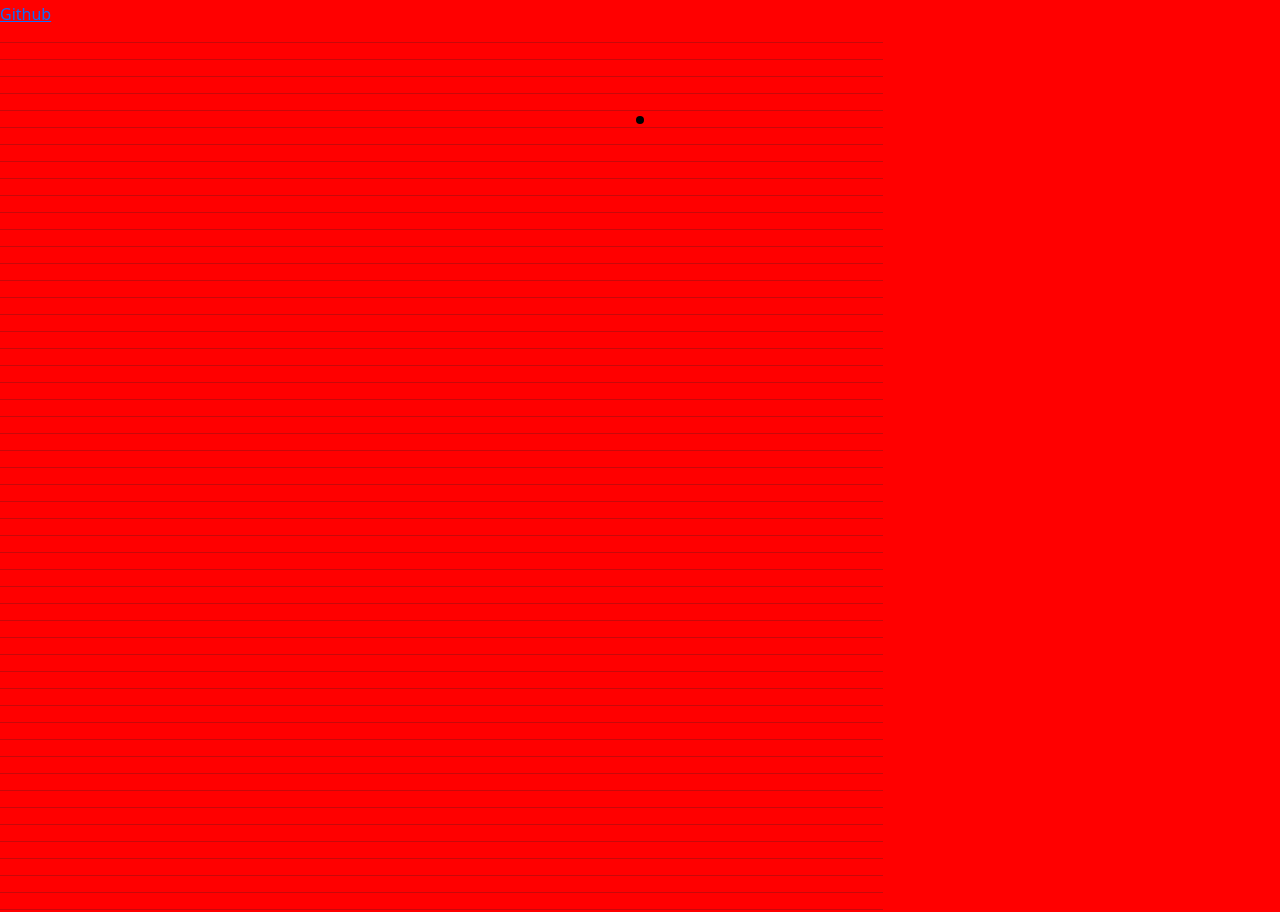
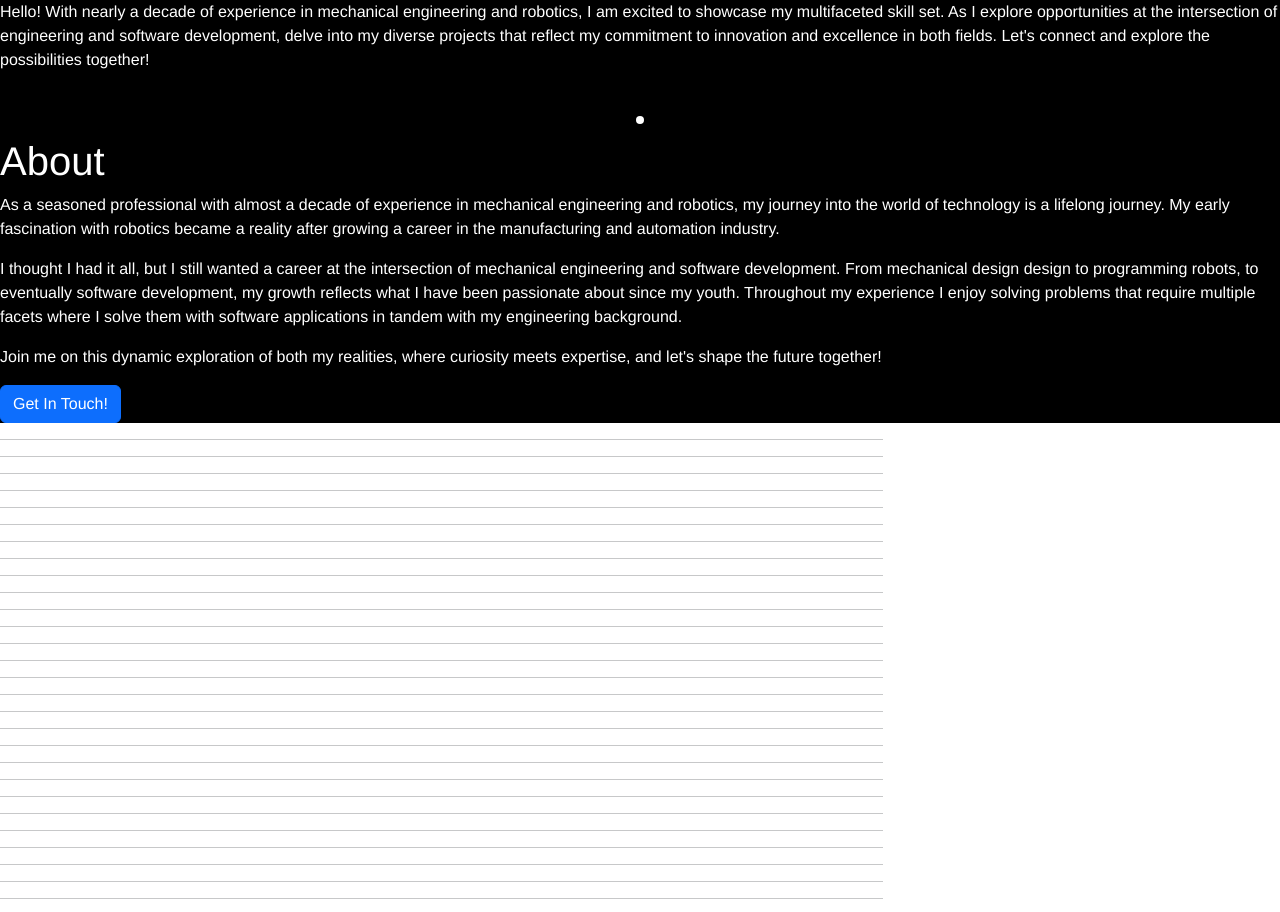
Before and after one commit to tonyhylo/Portfolio, a React (Create React App) app: page / in a window 1280 px wide. Shown: the part 280-1192 px from the top of the page. Built offline with nearby package versions, Linux system fonts and the light colour scheme.

Commit message:
Added landing text, about me text

```diff
--- a/src/components/Cursor/Cursor.css
+++ b/src/components/Cursor/Cursor.css
@@ -22,7 +22,7 @@
   left: 50%;
   width: 8px;
   height: 8px;
-  background-color: black;
+  background-color: white;
   border-radius: 100%;
   transform: translate(-50%, -50%);
   z-index: 9999;
--- a/src/index.css
+++ b/src/index.css
@@ -153,6 +153,7 @@ button[type="submit"] {
 
 * {
   cursor: none;
+  font-family: Helvetica, Arial, sans-serif;
 }
 
 main, #about, #portfolio, #resume, #contact {
@@ -196,7 +197,7 @@ hr {
 main {
   z-index: 1;
   margin-bottom: 38%;
-  background-color: red;
+  background-color: white;
   min-height: 200vh;
 }
 
@@ -208,6 +209,40 @@ main {
   width: 100%;
   height: 200px;
 }
+
+
+#contact-form {
+  width: 50%;
+}
+
+.name-title {
+  font-size: 600%;
+  color: gold;
+}
+
+.section-landing-page, #about {
+  background-color: black;
+  color: white
+}
+
+.sub-title {
+  text-shadow: 0 0 1px gold, 0 0 1px gold, 0 0 1px gold, 0 0 1px gold;
+  color: black;
+}
+
+
+
+
+
+
+
+
+
+
+
+
+
+
 
 @media only screen and (max-width: 768px) {
   main {
--- a/src/pages/PortfolioPage/PortfolioPage.jsx
+++ b/src/pages/PortfolioPage/PortfolioPage.jsx
@@ -4,42 +4,51 @@ import "./PortfolioPage.css";
 import { useState, useEffect, useContext } from "react";
 import { MouseContext } from "../../context/mouse-context";
 import { useForm } from "react-hook-form";
-import emailjs from '@emailjs/browser';
+import emailjs from "@emailjs/browser";
 
 export default function PortfolioPage() {
   const { cursorType, cursorChangeHandler } = useContext(MouseContext);
-
-  const [contactMessage, setContactMessage] = useState({
-    name: "name",
-    email: "email@domain",
-    message: "message",
-  })
+  const [messageResult, setMessageResult] = useState("");
 
   function handleSubmit(e) {
     e.preventDefault();
-    emailjs.sendForm("service_4vndmxf", "template_5eu99da", e.target, "0XBORLU5d3HUCENLn")
-      .then((result) => {
-        console.log(result.text);
-      }, (error) => {
-        console.log(error.text);
-      });
-    e.target.reset()
-  };
-
-  // function handleSubmit(evt) {
-  //   evt.preventDefault();
-  //   console.log(contactMessage);
-  // }
-
-  function handleChange(evt) {
-    setContactMessage({...contactMessage, [evt.target.name]: evt.target.value })
+    emailjs
+      .sendForm(
+        "service_4vndmxf",
+        "template_5eu99da",
+        e.target,
+        "0XBORLU5d3HUCENLn"
+      )
+      .then(
+        (result) => {
+          console.log(result.text);
+          setMessageResult("Message sent.");
+        },
+        (error) => {
+          console.log(error.text);
+        }
+      );
+    e.target.reset();
   }
-
 
   return (
     <>
       <main id="home">
-        <h1>Welcome to my portfolio!</h1>
+        <section className="section-landing-page">
+          <h1 className="name-title">Tony Lo</h1>
+          <h6 className="sub-title">
+            ROBOTICS | SOFTWARE DEVELOPMENT | WEB DESIGNER
+          </h6>
+          <h7>
+            Hello! With nearly a decade of experience in mechanical engineering
+            and robotics, I am excited to showcase my multifaceted skill set. As
+            I explore opportunities at the intersection of engineering and
+            software development, delve into my diverse projects that reflect my
+            commitment to innovation and excellence in both fields. Let's
+            connect and explore the possibilities together!
+          </h7>
+        </section>
+        {/* <h1>Welcome to my portfolio!</h1>
         <div>
           My name is Tony Lo, and I'm excited to have you here. While I'm
           diligently working on putting the finishing touches on my website, you
@@ -65,71 +74,31 @@ export default function PortfolioPage() {
           >
             Github
           </a>
-        </div>
-        <hr />
-        <hr />
-        <hr />
-        <hr />
-        <hr />
-        <hr />
-        <hr />
-        <hr />
-        <hr />
-        <hr />
-        <hr />
-        <hr />
-        <hr />
-        <hr />
-        <hr />
-        <hr />
-        <hr />
-        <hr />
-        <hr />
-        <hr />
-        <hr />
-        <hr />
-        <hr />
-        <hr />
-        <hr />
-        <hr />
-        <hr />
-        <hr />
-        <hr />
-        <hr />
-        <hr />
-        <hr />
-        <hr />
-        <hr />
-        <hr />
-        <hr />
-        <hr />
-        <hr />
-        <hr />
-        <hr />
-        <hr />
-        <hr />
-        <hr />
-        <hr />
-        <hr />
-        <hr />
-        <hr />
-        <hr />
-        <hr />
-        <hr />
-        <hr />
-        <hr />
-        <hr />
-        <hr />
-        <hr />
-        <hr />
-        <hr />
-        <hr />
-        <hr />
-        <hr />
-        <hr />
-        <div id="about">
+        </div> */}
+        <section id="about">
           <h1>About</h1>
-        </div>
+          <p>
+            As a seasoned professional with almost a decade of experience in
+            mechanical engineering and robotics, my journey into the world of
+            technology is a lifelong journey. My early fascination with robotics
+            became a reality after growing a career in the manufacturing and
+            automation industry.
+          </p>
+          <p>
+            I thought I had it all, but I still wanted a career at the
+            intersection of mechanical engineering and software development.
+            From mechanical design design to programming robots, to eventually
+            software development, my growth reflects what I have been passionate
+            about since my youth. Throughout my experience I enjoy solving
+            problems that require multiple facets where I solve them with
+            software applications in tandem with my engineering background.
+          </p>
+          <p>
+            Join me on this dynamic exploration of both my realities, where
+            curiosity meets expertise, and let's shape the future together!
+          </p>
+          <a class="btn btn-primary" href="#contact" role="button">Get In Touch!</a>
+        </section>
         <hr />
         <hr />
         <hr />
@@ -285,7 +254,11 @@ export default function PortfolioPage() {
         <div id="contact"></div>
       </main>
       <div class="hidden-footer">
-        <form id="contact-form" onSubmit={handleSubmit}>
+        <form
+          id="contact-form"
+          className="position-relative"
+          onSubmit={handleSubmit}
+        >
           <div>
             <h1>Contact</h1>
           </div>
@@ -309,7 +282,6 @@ export default function PortfolioPage() {
               id="exampleFormControlInput1"
               name="from-name"
               placeholder="Your name"
-              onChange={handleChange}
               onMouseEnter={() => cursorChangeHandler("hovered")}
               onMouseLeave={() => cursorChangeHandler("")}
               onClick={() => cursorChangeHandler("clicked")}
@@ -334,7 +306,6 @@ export default function PortfolioPage() {
               id="exampleFormControlInput1"
               placeholder="email@example.com"
               name="from-email"
-              onChange={handleChange}
               onMouseEnter={() => cursorChangeHandler("hovered")}
               onMouseLeave={() => cursorChangeHandler("")}
               onClick={() => cursorChangeHandler("clicked")}
@@ -360,16 +331,17 @@ export default function PortfolioPage() {
               id="exampleFormControlTextarea1"
               placeholder="Hi Tony ..."
               name="from-message"
-              onChange={handleChange}
               rows="3"
               onMouseEnter={() => cursorChangeHandler("hovered")}
               onMouseLeave={() => cursorChangeHandler("")}
               onClick={() => cursorChangeHandler("clicked")}
               onMouseOut={() => cursorChangeHandler("hovered")}
             ></textarea>
+            <p></p>
             <button type="submit" class="btn btn-primary">
               Submit
             </button>
+            <div>{messageResult}</div>
           </div>
         </form>
         <footer class="tl-footer">
```
